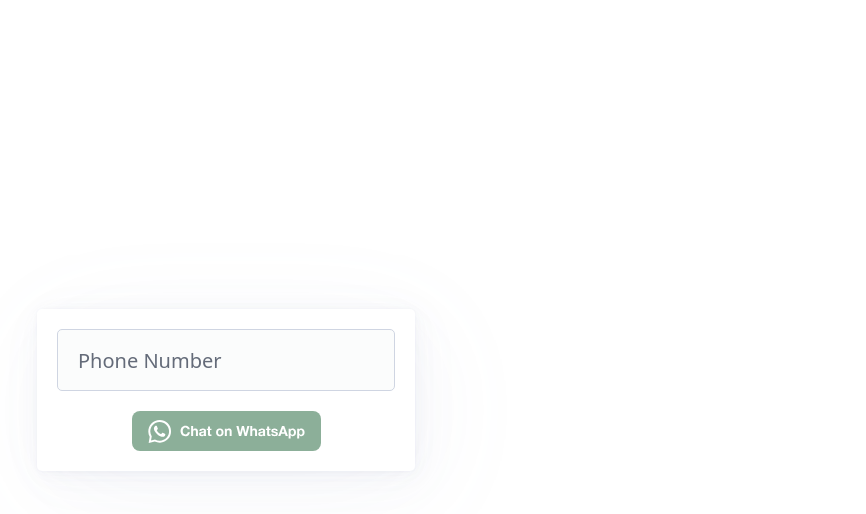
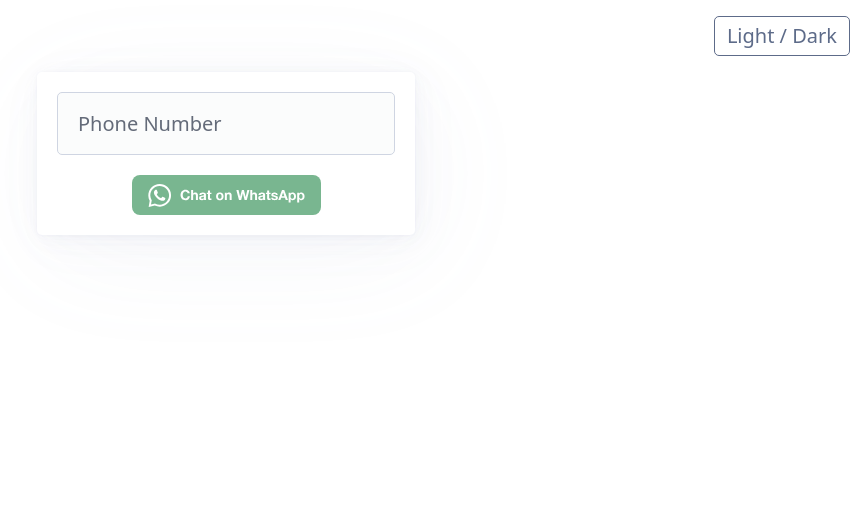
Before and after one commit to t-muehlberger/wa-linker, an Angular app: page / in a window 1280 px wide. Shown: the top 514 px of the page, without its empty margins (414-1280 px from the left). Built offline with nearby package versions, Linux system fonts and the light colour scheme.

Commit message:
light / dark theme switcher

```diff
--- a/angular.json
+++ b/angular.json
@@ -24,7 +24,7 @@
               }
             ],
             "styles": [
-              "node_modules/@picocss/pico/css/pico.classless.css",
+              "node_modules/@picocss/pico/css/pico.css",
               "src/styles.css"
             ],
             "scripts": []
@@ -79,7 +79,7 @@
               }
             ],
             "styles": [
-              "node_modules/@picocss/pico/css/pico.classless.css",
+              "node_modules/@picocss/pico/css/pico.css",
               "src/styles.css"
             ],
             "scripts": []
--- a/src/app/app.component.css
+++ b/src/app/app.component.css
@@ -1,7 +1,16 @@
+header {
+  display: flex;
+  justify-content: end;
+  margin: 16px;
+}
+
 main {
-  min-height: 100vh;
-  display: grid;
-  place-content: center;
+  display: flex;
+  justify-content: center;
+}
+
+.theme-switch {
+  padding: 4px 12px;
 }
 
 .main-card {
@@ -13,5 +22,5 @@ main {
 }
 
 .wa-button-disabled {
-  filter: grayscale(0.8)
+  filter: grayscale(0.65)
 }
--- a/src/app/app.component.html
+++ b/src/app/app.component.html
@@ -1,25 +1,36 @@
+<header>
+  <button class="theme-switch secondary outline" (click)="toggleTheme()">
+    Light / Dark
+  </button>
+</header>
 <main>
   <article class="main-card">
-    <input #number
+    <input
+      #number
       type="tel"
       placeholder="Phone Number"
       aria-label="Tel"
       autocomplete="tel"
       [attr.aria-invalid]="numberValid() !== undefined ? !numberValid() : null"
-      (input)="numberChange()">
+      (input)="numberChange()"
+    />
     <div class="wa-button-row">
       @if (numberValid()) {
       <a
         aria-label="Chat on WhatsApp"
         [href]="whatsappLink()"
         class="wa-button"
-          target="_blank">
+        target="_blank"
+      >
         <img alt="Chat on WhatsApp" src="/img/WhatsAppButtonGreenMedium.svg" />
       </a>
       } @else {
-        <img alt="Chat on WhatsApp Button Disabled" src="/img/WhatsAppButtonGreenMedium.svg" class="wa-button-disabled"/>
+      <img
+        alt="Chat on WhatsApp Button Disabled"
+        src="/img/WhatsAppButtonGreenMedium.svg"
+        class="wa-button-disabled"
+      />
       }
-
     </div>
   </article>
 </main>
--- a/src/app/app.component.ts
+++ b/src/app/app.component.ts
@@ -1,50 +1,98 @@
-import { Component, ElementRef, input, signal, ViewChild } from '@angular/core';
-import parsePhoneNumber, { isValidNumber, isValidPhoneNumber, parseNumber } from 'libphonenumber-js'
+import {
+  Component,
+  ElementRef,
+  HostBinding,
+  input,
+  OnInit,
+  signal,
+  ViewChild,
+} from '@angular/core';
+import parsePhoneNumber from 'libphonenumber-js';
 
 @Component({
   selector: 'app-root',
   standalone: true,
   imports: [],
   templateUrl: './app.component.html',
-  styleUrl: './app.component.css'
+  styleUrl: './app.component.css',
 })
-export class AppComponent {
-  private readonly defaultCountry = "AT"
+export class AppComponent implements OnInit {
+  private readonly defaultCountry = 'AT';
 
-  numberValid = signal<boolean|undefined>(undefined)
+  numberValid = signal<boolean | undefined>(undefined);
 
-  formattedNumber = signal<string|undefined>(undefined)
+  formattedNumber = signal<string | undefined>(undefined);
 
-  whatsappLink = signal<string|undefined>(undefined)
+  whatsappLink = signal<string | undefined>(undefined);
 
-  @ViewChild("number")
-  numberInput?: ElementRef<HTMLInputElement>
+  private readonly themeStorageKey = 'theme';
+  private theme: 'light' | 'dark' | null = null;
+
+  @ViewChild('number')
+  numberInput?: ElementRef<HTMLInputElement>;
+
+  ngOnInit(): void {
+    const theme = localStorage.getItem(this.themeStorageKey);
+    if (theme === 'light' || theme === 'dark') {
+      this.theme = theme;
+      this.setDocumentTheme(theme);
+    }
+  }
 
   numberChange() {
-    const inputValue = this.numberInput?.nativeElement?.value
+    const inputValue = this.numberInput?.nativeElement?.value;
     if (!inputValue) {
-      this.numberValid.set(undefined)
-      return
+      this.numberValid.set(undefined);
+      return;
     }
 
-    const phoneNumber = parsePhoneNumber(inputValue, this.defaultCountry)
+    const phoneNumber = parsePhoneNumber(inputValue, this.defaultCountry);
 
-    console.log(phoneNumber)
+    console.log(phoneNumber);
 
     if (!phoneNumber || !phoneNumber.isValid()) {
-      this.numberValid.set(false)
-      return
+      this.numberValid.set(false);
+      return;
     }
 
-    let numberStr = phoneNumber.formatInternational()
+    let numberStr = phoneNumber.formatInternational();
 
-    this.formattedNumber.set(numberStr)
+    this.formattedNumber.set(numberStr);
 
-    numberStr = numberStr
-      .replaceAll(' ', '')
-      .replaceAll('+', '')
+    numberStr = numberStr.replaceAll(' ', '').replaceAll('+', '');
 
-    this.whatsappLink.set(`https://wa.me/${numberStr}`)
-    this.numberValid.set(true)
+    this.whatsappLink.set(`https://wa.me/${numberStr}`);
+    this.numberValid.set(true);
+  }
+
+  toggleTheme() {
+    if (this.theme === 'light') {
+      this.theme = 'dark';
+    } else if (this.theme === 'dark') {
+      this.theme = 'light';
+    } else {
+      if (window.matchMedia) {
+        // Check if the dark-mode Media-Query matches
+        if (window.matchMedia('(prefers-color-scheme: dark)').matches) {
+          this.theme = 'light'; // browser default is dark => switch to light
+        } else {
+          this.theme = 'dark'; // browser default is light => switch to dark
+        }
+      } else {
+        this.theme = 'dark'; // cannot find browser default (assuming light) => switch to dark
+      }
+    }
+    this.setDocumentTheme(this.theme);
+    localStorage.setItem(this.themeStorageKey, this.theme);
+  }
+
+  private setDocumentTheme(theme: 'light' | 'dark' | null) {
+    const themeAttr = 'data-theme';
+    // set theme attribute if applicable or remove if the attribute exits
+    if (theme) {
+      document?.documentElement?.setAttribute(themeAttr, theme);
+    } else if (document?.documentElement?.hasAttribute(themeAttr)) {
+      document?.documentElement?.removeAttribute(themeAttr);
+    }
   }
 }
```
Lines whose indentation alone changed are shown as unchanged.
